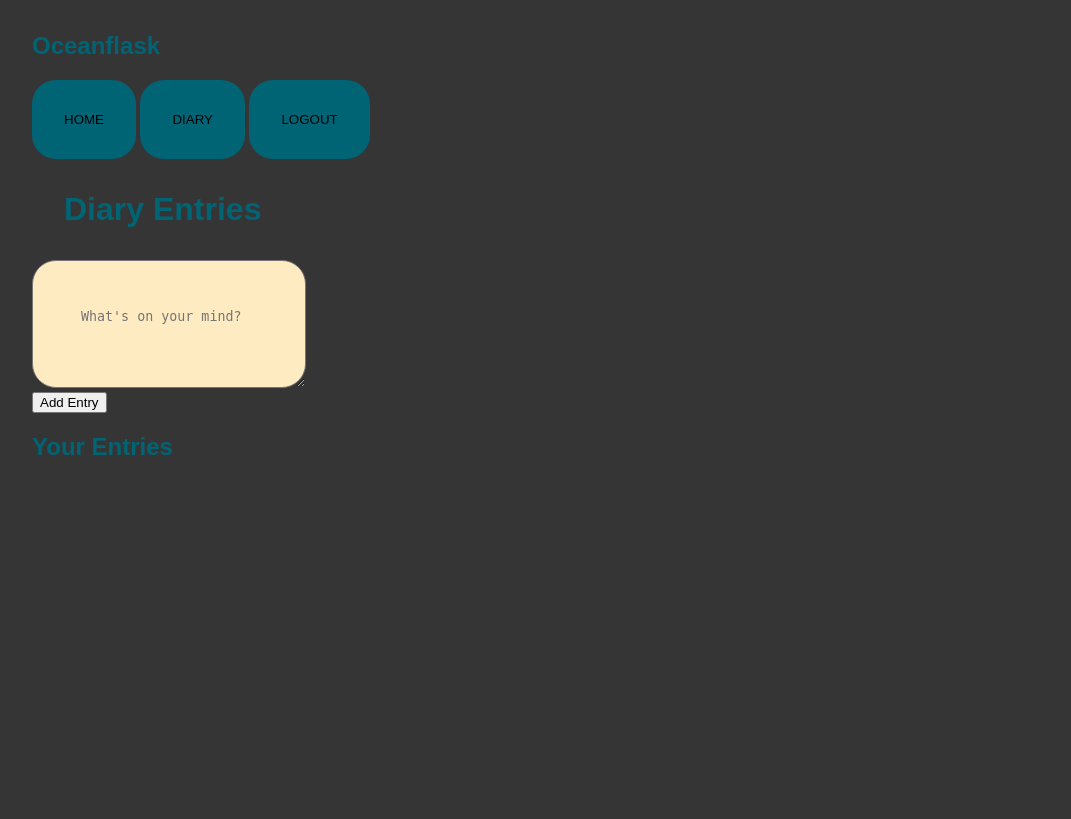
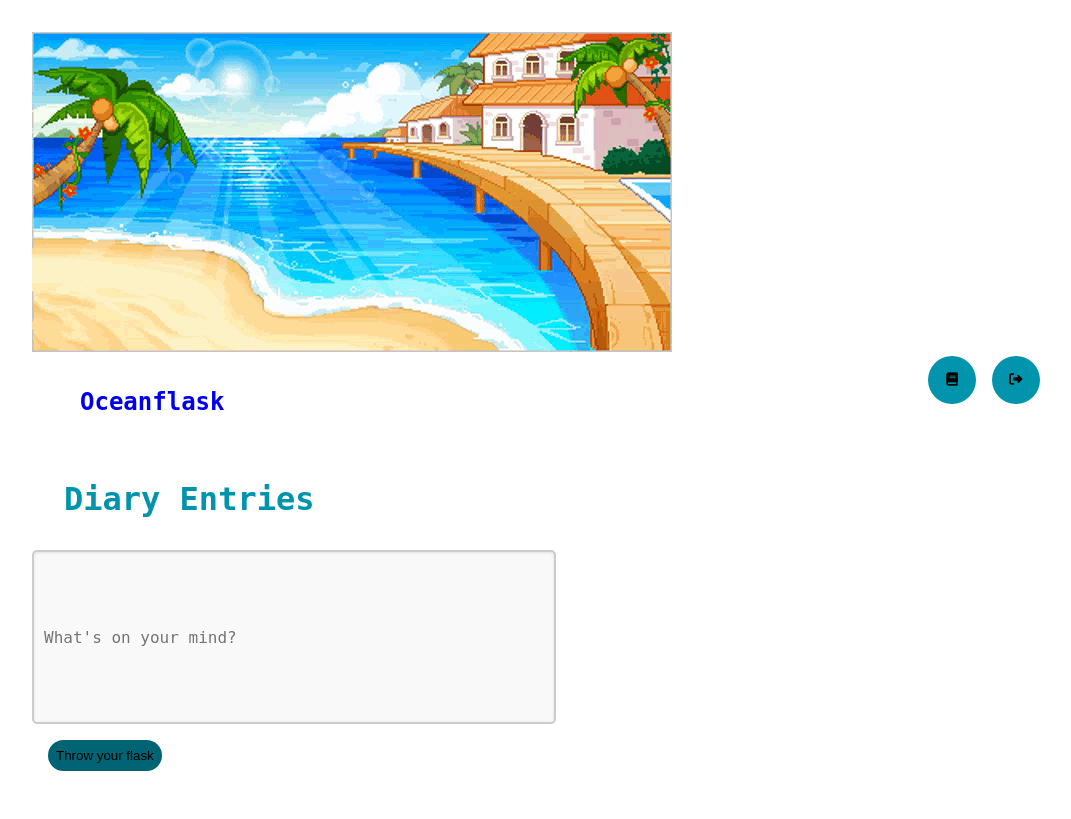
Before and after one commit to harfore/oceanflask, a Flask app: page /diary in a window 1280 px wide. Shown: the whole page, without its empty margins (208-1279 px from the left). Before the commit the page ends 455 px from the top, so only its background shows below. Run offline with Flask 3, Linux system fonts and the light colour scheme; the visitor is signed in with stand-in values (Sample User, id 1); data that the repository does not hold is empty.

Commit message:
css improvements

```diff
--- /dev/null
+++ b/package.json
@@ -0,0 +1,5 @@
+{
+  "dependencies": {
+    "flask": "^0.2.10"
+  }
+}
--- a/static/css/styles.css
+++ b/static/css/styles.css
@@ -1,38 +1,161 @@
+/* Base styles for mobile devices */
 body {
-    background-color: rgb(53, 53, 53);
-    color: rgb(0, 100, 117);
-    margin: 2rem 15rem;
-    font-family: Arial, Helvetica, sans-serif;
+    /* background-color: sandybrown; */
+    color: rgb(2, 148, 173);
+    margin: 1rem;
+    font-family: 'Free Mono', monospace;
     font-weight: bold;
+    text-decoration: none;
+    width: 100%;
+    max-width: 80vw;
+    overflow-x: hidden;
 }
 
 a {
     text-decoration: none;
 }
 
+.background {
+    position: sticky;
+    top: 0;
+    width: 100%;
+    height: 100%;
+    z-index: -1;
+}
+
 .title {
-    margin: 2rem;
+    margin: 1rem;
+    text-decoration: none;
+    justify-content: flex-start;
+    text-decoration: none;
+}
+
+.header-container {
+    display: flex;
+    flex-direction: row;
+    justify-content: space-between;
+    padding: 0 1rem;
 }
 
 .header-button {
-    padding: 2rem;
-    background-color: rgb(0, 100, 117);
-    border-radius: 1.5rem;
+    width: 3rem;
+    height: 3rem;
+    padding: 0.75rem;
+    background-color: rgb(2, 148, 173);
+    border-radius: 50%;
     border: rgb(0, 100, 117);
+    cursor: pointer;
+    transition: all 0.3s ease-in-out;
+    position: relative;
+    display: inline-flex;
+    align-items: center;
+    justify-content: center;
+}
+
+.header-button i {
+    display: block;
+    transition: opacity 0.3s ease-in-out;
+}
+
+.header-button span {
+    display: block;
+    position: absolute;
+    opacity: 0;
+    font-size: 0.8rem;
+    text-transform: uppercase;
+    transition: opacity 0.3s ease-in-out;
+    font-weight: bold;
+    color: white;
 }
 
 .header-button:hover {
     background-color: rgb(43, 189, 226);
+    width: 6rem;
+    border-radius: 1.5rem;
+    padding-left: 1rem;
+}
+
+.header-button:hover i {
+    opacity: 0;
+    /* Hide the icon on hover */
+}
+
+.header-button:hover span {
+    opacity: 1;
+    /* Show the text on hover */
 }
 
 .diary-input {
-    padding: 3rem;
-    background-color: rgb(255, 235, 193);
-    border-radius: 1.5rem;
+    width: 80%;
+    max-width: 80%;
+    /* Adjusts for smaller screens */
+    height: 150px;
+    padding: 10px;
+    border: 2px solid #ccc;
+    border-radius: 5px;
+    background-color: #f9f9f9;
+    font-family: monospace;
+    font-size: 16px;
+    color: #333;
+    box-shadow: inset 0 1px 3px rgba(0, 0, 0, 0.1);
+}
+
+.diary-input:focus {
+    border-color: #007bff;
+    box-shadow: 0 0 5px rgba(0, 123, 255, 0.5);
+    outline: none;
 }
 
 .diary-button {
-    padding: 1rem;
+    padding: 0.5rem;
     background-color: rgb(0, 100, 117);
     border-radius: 2rem;
+    border: rgb(0, 100, 117);
+    margin: 0.5rem 0;
+    cursor: pointer;
 }
+
+.diary-button:hover {
+    background-color: rgb(43, 189, 226);
+}
+
+.entries-container {
+    width: 90%;
+}
+
+.header-nav {
+    display: flex;
+    flex-direction: row;
+    gap: 1rem;
+    justify-content: flex-end;
+}
+
+/* Media queries for larger screens */
+@media (min-width: 768px) {
+    body {
+        margin: 2rem 10%;
+    }
+
+    .diary-input {
+        max-width: 500px;
+        /* Limit input width for larger screens */
+    }
+
+    .title {
+        margin: 2rem;
+    }
+
+    .header-button {
+        padding: 1rem;
+    }
+
+    .diary-button {
+        margin: 1rem;
+    }
+}
+
+@media (min-width: 1200px) {
+    body {
+        margin: 2rem 15rem;
+    }
+}
--- a/templates/base.html
+++ b/templates/base.html
@@ -5,21 +5,15 @@
     <meta charset="utf-8">
     <meta name="viewport" content="width=device-width, initial-scale=1, shrink-to-fit=no">
     <link rel="stylesheet" href="{{ url_for('static', filename='css/styles.css') }}">
+    <link href="https://cdnjs.cloudflare.com/ajax/libs/font-awesome/6.0.0/css/all.min.css" rel="stylesheet">
     <title>DROP A FLASK</title>
 </head>
 
 <body>
-    <h2 class="">Oceanflask</h2>
-    <nav>
-        <a href="{{ url_for('index') }}"><button class="header-button">HOME</button></a>
-        {% if 'username' in session %}
-        <a href="{{ url_for('diary') }}"> <button class="header-button">DIARY</button></a>
-        <a href="{{ url_for('logout') }}"> <button class="header-button">LOGOUT</button></a>
-        {% else %}
-        <a href="{{ url_for('login') }}"> <button class="header-button">LOGIN</button></a>
-        <a href="{{ url_for('register') }}"> <button class="header-button">REGISTER</button></a>
-        {% endif %}
-    </nav>
+    <div class="background">
+        <img src="../images/background.gif" alt="" />
+    </div>
+    {% include 'header.html' %}
     <div class="container">
         {% with messages = get_flashed_messages(with_categories=true) %}
         {% if messages %}
--- a/templates/diary.html
+++ b/templates/diary.html
@@ -3,13 +3,15 @@
 <h1 class="title">Diary Entries</h1>
 <form method="post">
     <div>
-        <textarea class="diary-input" name="entry" title="entry" placeholder="What's on your mind?" required></textarea>
+        <input rows="10" cols="30" class="diary-input" name="entry" title="Type your entry..."
+            placeholder="What's on your mind?" required></input>
     </div>
-    <button type="submit">Add Entry</button>
+    <button type="submit" class="diary-button">Throw your flask</button>
 </form>
 
-<h2>Your Entries</h2>
+{% if entries %}
 <div class="entries-container">
+    <h2>Your Entries</h2>
     {% for entry in entries %}
     <div class="entry">
         <p>{{ entry['timestamp'] }}: {{ entry['entry'] }}</p>
@@ -19,4 +21,8 @@
     </div>
     {% endfor %}
 </div>
+{% else %}
+<p> </p>
+{% endif %}
+
 {% endblock %}
--- /dev/null
+++ b/templates/header.html
@@ -0,0 +1,20 @@
+<header>
+    <div class="header-container">
+        <a href="{{ url_for('index') }}">
+            <h2 class="title">Oceanflask</h2>
+        </a>
+        <nav class="header-nav">
+            {% if 'username' in session %}
+            <a href="{{ url_for('diary') }}"> <button class="header-button" title="Diary"><i
+                        class="fas fa-book"></i><span>Diary</span></button></a>
+            <a href="{{ url_for('logout') }}"> <button class="header-button" title="Logout"><i
+                        class="fas fa-sign-out-alt"></i><span>Logout</span></button></a>
+            {% else %}
+            <a href="{{ url_for('login') }}"> <button class="header-button" title="Login"><i
+                        class="fas fa-key"></i><span>Login</span></button></a>
+            <a href="{{ url_for('register') }}"> <button class="header-button"><i class="fas fa-user-plus"
+                        title="Register"></i><span>Register</span></button></a>
+            {% endif %}
+        </nav>
+    </div>
+</header>
```
Also changed, not shown: images/background.gif (added), images/glass_ocean.jpg (added), package-lock.json (added).
